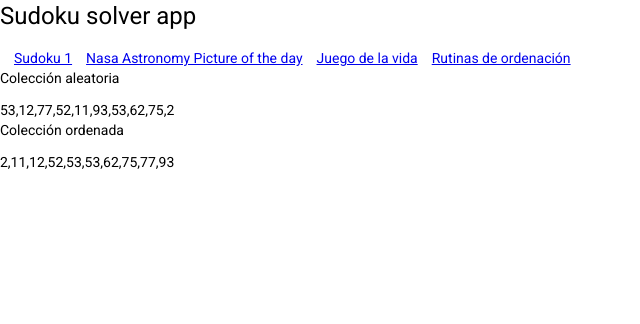
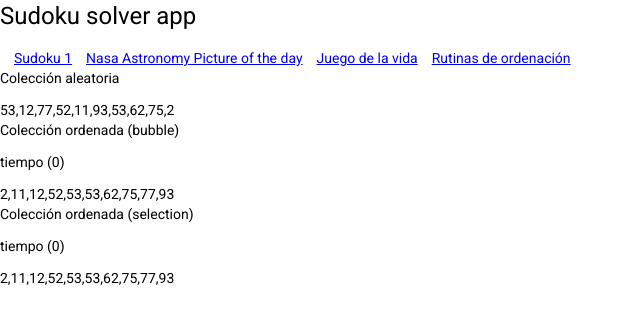
Before and after one commit to ramirorf/angular-sudoku, an Angular app: page /sort in a window 1280 px wide. Shown: the top 324 px of the page, without its empty margins (0-640 px from the left). Built offline with nearby package versions, Linux system fonts and the light colour scheme.

Commit message:
añadida la ordenación por burbuja

```diff
--- /dev/null
+++ b/src/app/sort/modelo/sortResult.ts
@@ -0,0 +1,28 @@
+
+export class SortResult {
+    private descripcion: string;
+    private values: string;
+    private time: number;
+
+    constructor(
+        descripcion: string,
+        values: string,
+        time: number,
+    ) {
+        this.descripcion = descripcion;
+        this.values = values;
+        this.time = time;
+    }
+
+    public getDescription () {
+        return this.descripcion;
+    }
+
+    public getValues () {
+        return this.values;
+    }
+
+    public getTime () {
+        return this.time;
+    }
+}
--- a/src/app/sort/servicio/sort-collection.service.ts
+++ b/src/app/sort/servicio/sort-collection.service.ts
@@ -9,28 +9,40 @@ export class SortCollectionService {
 
     constructor() { }
 
-  selection <T>  ( collection : Collection<T> ) : void {
-      for (let i=0; i< collection.size(); i++) {
-          let min_index = this.getMin(collection, i)
-          if ( i < min_index ) {
+    bubble<T>(collection: Collection<T>): void {
+        for (let k = 0; k < collection.size(); k++) {
+            for (let i = 0; i < collection.size()-1; i++) {
+                if (collection.get(i) > collection.get(i+1)) {
                     let value = collection.get(i);
-              collection.set(i,collection.get(min_index));
-              collection.set(min_index,value);
+                    collection.set(i, collection.get(i+1));
+                    collection.set(i+1, value);
+                }
+            }
+        }
+    }
+
+    selection<T>(collection: Collection<T>): void {
+        for (let i = 0; i < collection.size(); i++) {
+            let min_index = SortCollectionService.getMin(collection, i)
+            if (i < min_index) {
+                let value = collection.get(i);
+                collection.set(i, collection.get(min_index));
+                collection.set(min_index, value);
             }
         }
     }
 
     // métodos auxiliares
 
-  getMin <T> (collection : Collection<T>, start_index : number) {
+    static getMin<T>(collection: Collection<T>, start_index: number) {
         let min_index = start_index;
         let min_value = collection.get(start_index);
 
-      for(let i=min_index; i < collection.size(); i++) {
+        for (let i = min_index+1; i < collection.size(); i++) {
             let i_value = collection.get(i);
-            if(i_value < min_value) {
+            if (i_value < min_value) {
                 min_index = i;
-                min_value =  i_value;
+                min_value = i_value;
             }
         }
 
--- a/src/app/sort/sort.component.html
+++ b/src/app/sort/sort.component.html
@@ -4,7 +4,10 @@
     {{valuesString}}
 </div>
 
-<div>
-    <p>Colección ordenada</p>
-    {{valuesSortedString}}
+<div *ngFor="let sortResult of sortResults">
+    <div>
+        <p>Colección ordenada ({{sortResult.getDescription()}})</p>
+        <p>tiempo ({{sortResult.getTime()}})</p>
+        {{sortResult.getValues()}}
+    </div>
 </div>
--- a/src/app/sort/sort.component.ts
+++ b/src/app/sort/sort.component.ts
@@ -5,6 +5,7 @@ import { Collection } from './modelo/collection';
 import { CollectionArrays } from './modelo/colectionArray';
 
 import { SortCollectionService } from './servicio/sort-collection.service';
+import { SortResult } from './modelo/sortResult';
 
 @Component({
   selector: 'app-sort',
@@ -14,9 +15,9 @@ import { SortCollectionService } from './servicio/sort-collection.service';
 
 export class SortComponent implements OnInit {
 
+  sortResults : SortResult[];
   values : Collection<number>;
   valuesString : string;
-  valuesSortedString : string;
 
   constructor(private sortCollectionService : SortCollectionService) {
     const SIZE = 10;
@@ -24,14 +25,34 @@ export class SortComponent implements OnInit {
 
     let valuesArray : number[] = Array.from({length: SIZE}, () => Math.floor(Math.random() * MAX_VALUE));
 
-    this.values = new CollectionArrays<number>(valuesArray);
+    this.values = new CollectionArrays<number>(Object.assign([], valuesArray));
     this.valuesString = this.values.getAll();
 
-    sortCollectionService.selection(this.values);
-    this.valuesSortedString = this.values.getAll();
+    this.sortResults = [];
+    this.sortResults.push(
+      SortComponent.sort(
+          sortCollectionService.bubble ,
+          new CollectionArrays<number>(Object.assign([], valuesArray)
+      ),
+      "bubble") );
+    this.sortResults.push(
+      SortComponent.sort(
+          sortCollectionService.selection ,
+          new CollectionArrays<number>(Object.assign([], valuesArray)
+      ),
+      "selection") )
   }
 
   ngOnInit(): void {
   }
 
+  static sort( sortMethod : (collection : Collection<number>) => void, values : Collection<number>, description: string) {
+    const inicio : number = performance.now();
+    sortMethod(values);
+    const fin : number = performance.now();
+    const tiempo = Math.round((fin-inicio) * 100) / 100;
+
+    return new SortResult(description, values.getAll(), tiempo);
+  }
+
 }
```
Lines whose indentation alone changed are shown as unchanged.
